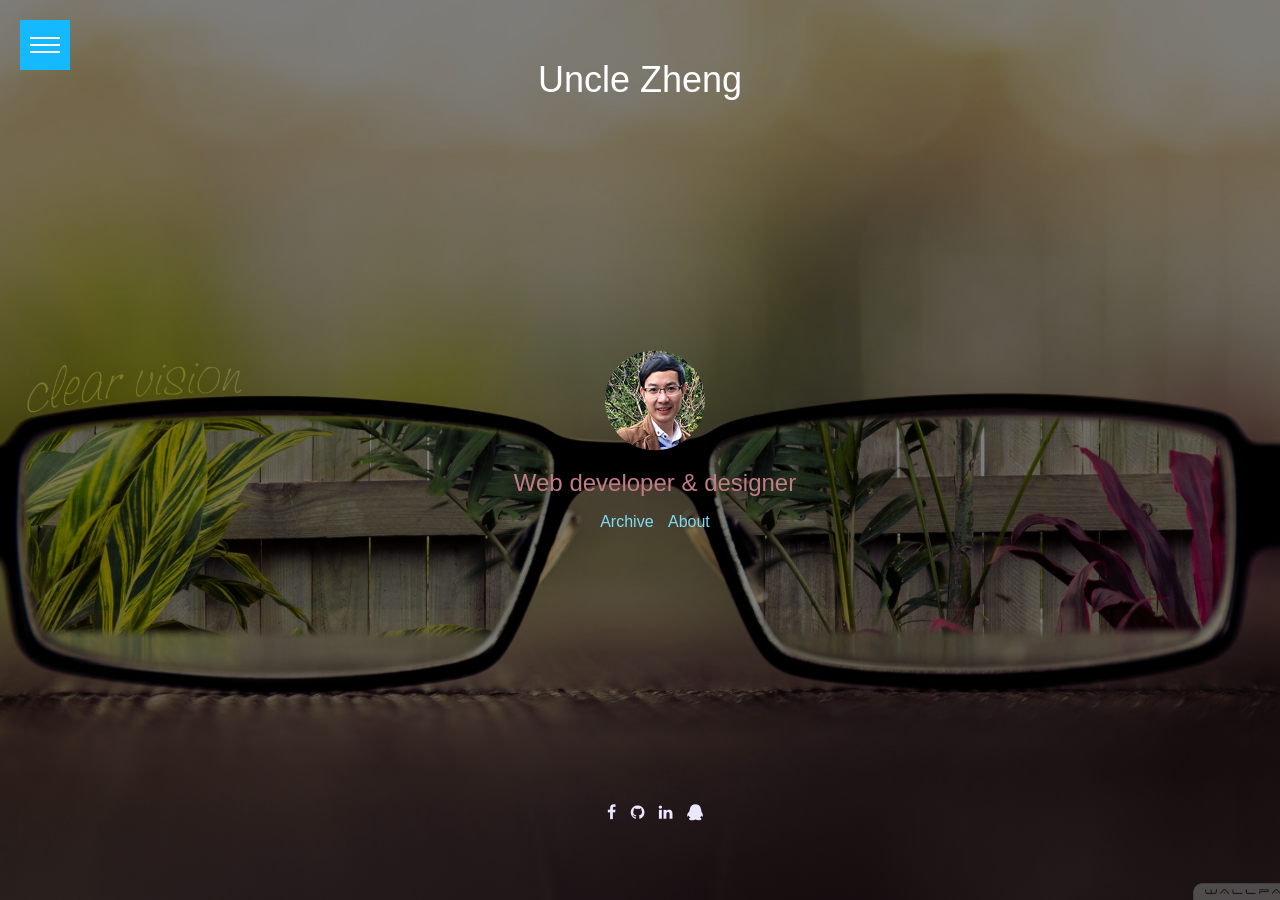
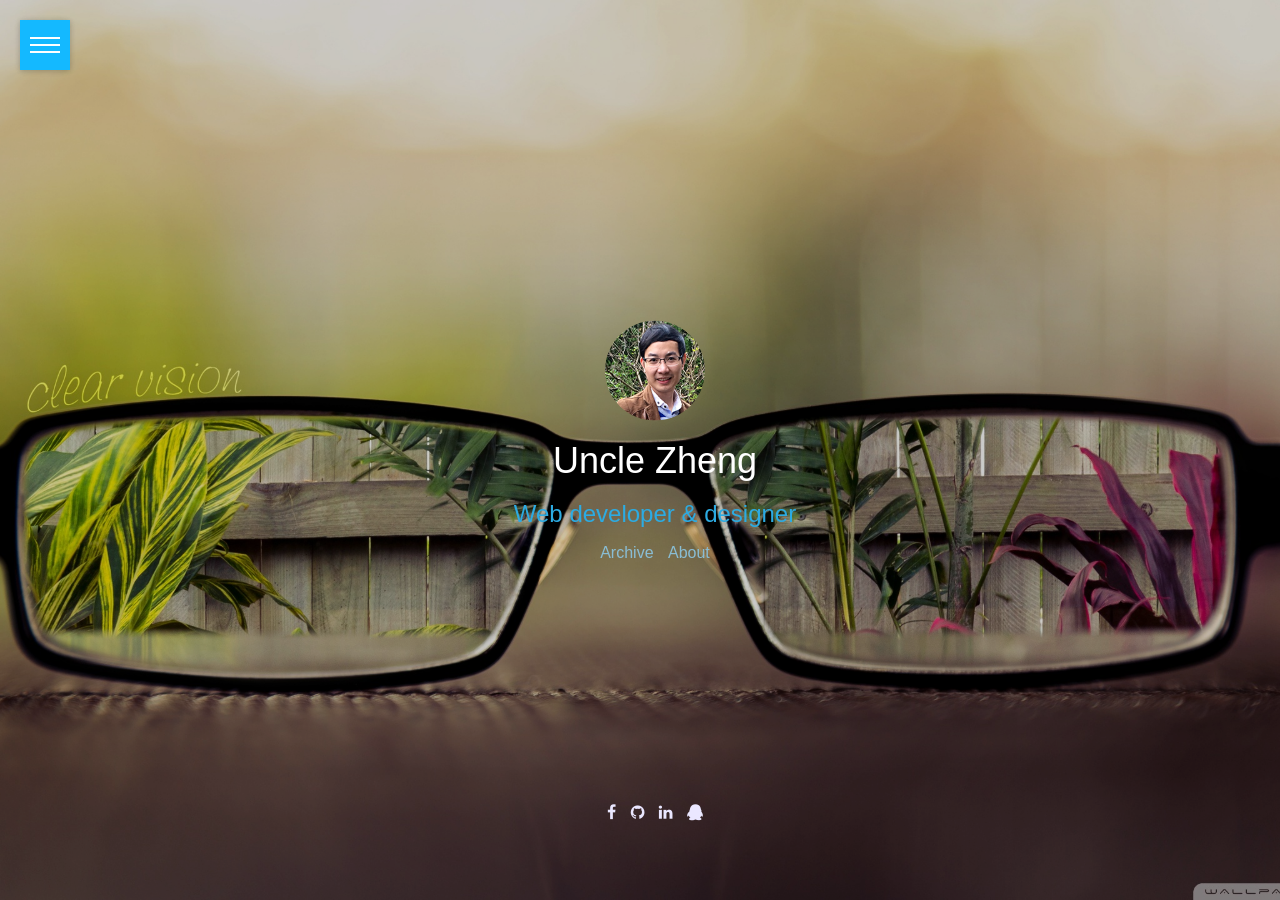
Before and after one commit to zhengyongbo/zhengyongbo.github.io, a Jekyll site: the page built from index.html, in a window 1280 px wide. Built offline with Jekyll 4.4.1, drawn with Linux system fonts in a browser that asks for light colours; the list of posts is cut into pages by our own code.

Commit message:
Modify homepage layout and details

```diff
--- a/_asserts/styles/layouts/_home.scss
+++ b/_asserts/styles/layouts/_home.scss
@@ -189,7 +189,7 @@ $blue: rgb(50,150,150);
 		left: 0;
 		right: 0;
 		bottom: 0;
-		background-color: rgba(0,0,0,.5);
+		background-color: rgba(0,0,0,.2);
 
 	}
 
@@ -202,7 +202,7 @@ $blue: rgb(50,150,150);
 		position: relative;
 
 		h3{
-			color:#C37B86;
+			color:#2cabe2;
 		}
 	}
 
@@ -236,7 +236,7 @@ $blue: rgb(50,150,150);
 	.links-list{
 		font-size: 16px;
 		a{
-			color:#7EDCF2;
+			color:#89bdd4;
 			&:hover{
 				color:#fff;
 			}
--- a/_asserts/styles/patterns/_global.scss
+++ b/_asserts/styles/patterns/_global.scss
@@ -17,7 +17,9 @@ body, h1, h2, h3, h4, h5, h6, .h1, .h2, .h3, .h4 {
 	font-size: 20px;	/* line-height: 30px; */
 	vertical-align: middle;
 	z-index:3;
-	padding: 8px 15px;
+	.btn{
+		padding: 8px 15px;
+	}
 }
 // @media (max-width:767px) {
 // 	.fork-github {
--- a/_includes/nav.html
+++ b/_includes/nav.html
@@ -28,6 +28,6 @@
         </div>
     </div>
 </nav>
-<div class="toggle-nav">
+<div class="toggle-nav shadow-z-1">
     <div class="toggle-icon"></div>
 </div>
--- a/index.html
+++ b/index.html
@@ -14,13 +14,14 @@ fa: "fa fa-home"
         <div class="shadow">
             <div class="container content text-center">
                  <div class="profile-heading">
-                    <h1>Uncle Zheng</h1>
+
                 </div>
 
                 <div class="profile-body">
                     <div>
                         <img src="/dist/images/avatar1.png" class="avatar img-circle">
                     </div>
+                    <h1>Uncle Zheng</h1>
                     <h3>Web developer & designer</h3>
                     <ul class="inline-list1 text-center links-list">
                         {% for node in site.html_pages %}
```
Also changed, not shown: dist/styles/main.css.
